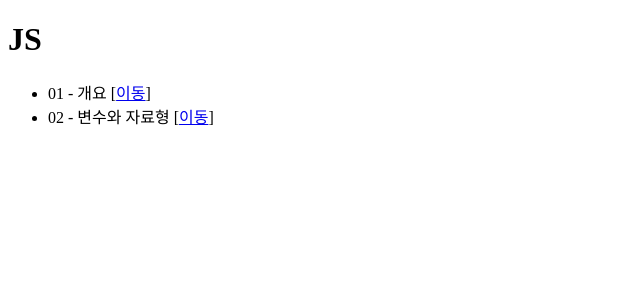
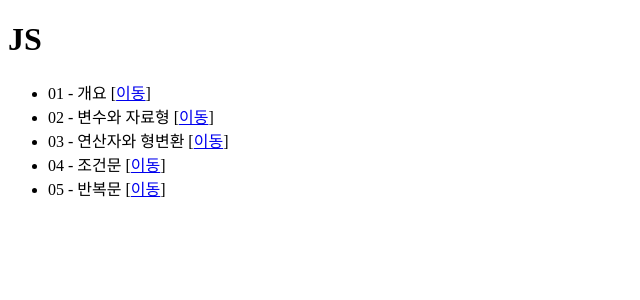
Before and after one commit to gongbu22/frontends, a FastAPI app: page /js/ in a window 1280 px wide. Shown: the top 300 px of the page, without its empty margins (0-640 px from the left). Run offline with FastAPI, Linux system fonts and the light colour scheme.

Commit message:
js index 설정

```diff
--- a/views/templates/js/index.html
+++ b/views/templates/js/index.html
@@ -9,6 +9,9 @@
     <ul>
         <li>01 - 개요 [<a href="/js/hello">이동</a>]</li>
         <li>02 - 변수와 자료형 [<a href="/js/type">이동</a>]</li>
+        <li>03 - 연산자와 형변환 [<a href="/js/operator">이동</a>]</li>
+        <li>04 - 조건문 [<a href="/js/condition">이동</a>]</li>
+        <li>05 - 반복문 [<a href="/js/loop">이동</a>]</li>
     </ul>
 </body>
 </html>
```
